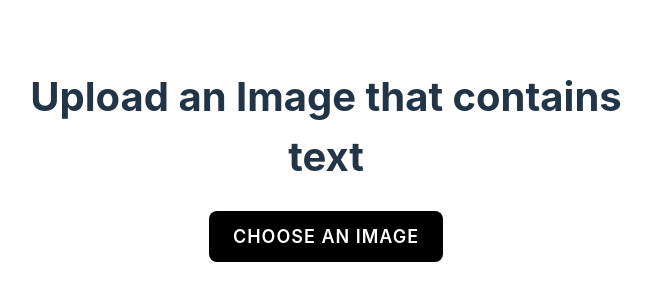
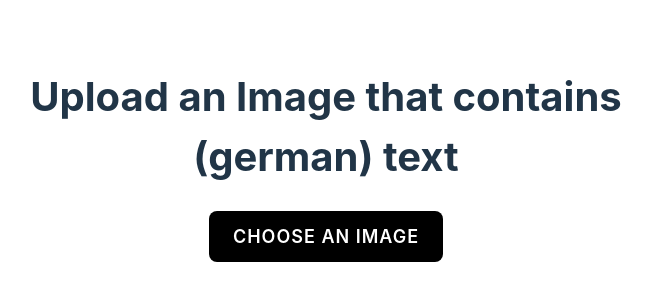
Before and after one commit to mpagels/react-document-ocr-scanner, a React (Vite) app: page / in a window 1280 px wide. Shown: the part 236-536 px from the top of the page, without its empty margins (314-966 px from the left). Built offline with nearby package versions, Linux system fonts and the light colour scheme.

Commit message:
user knows that text in image needs to be german

```diff
--- a/src/App.jsx
+++ b/src/App.jsx
@@ -64,7 +64,7 @@ function App() {
     <div className="App">
        <Modal isOpen={isCalculating} title="Extracting Text" message={logger && loggerInitialStrings.some(string => string === logger.status) ? "Prepare scanning..." : logger && logger.progress < 1 && logger.status === "recognizing text" ? `Scanning text... ${(logger.progress * 100).toFixed(0) }%` : "  "} />
     <ImageInputContainer>
-      <ImageInputTitle>Upload an Image that contains text</ImageInputTitle>
+      <ImageInputTitle>Upload an Image that contains (german) text</ImageInputTitle>
       <ButtonWrapper>
 
       <ImageInputLabel htmlFor="image-upload">
```
